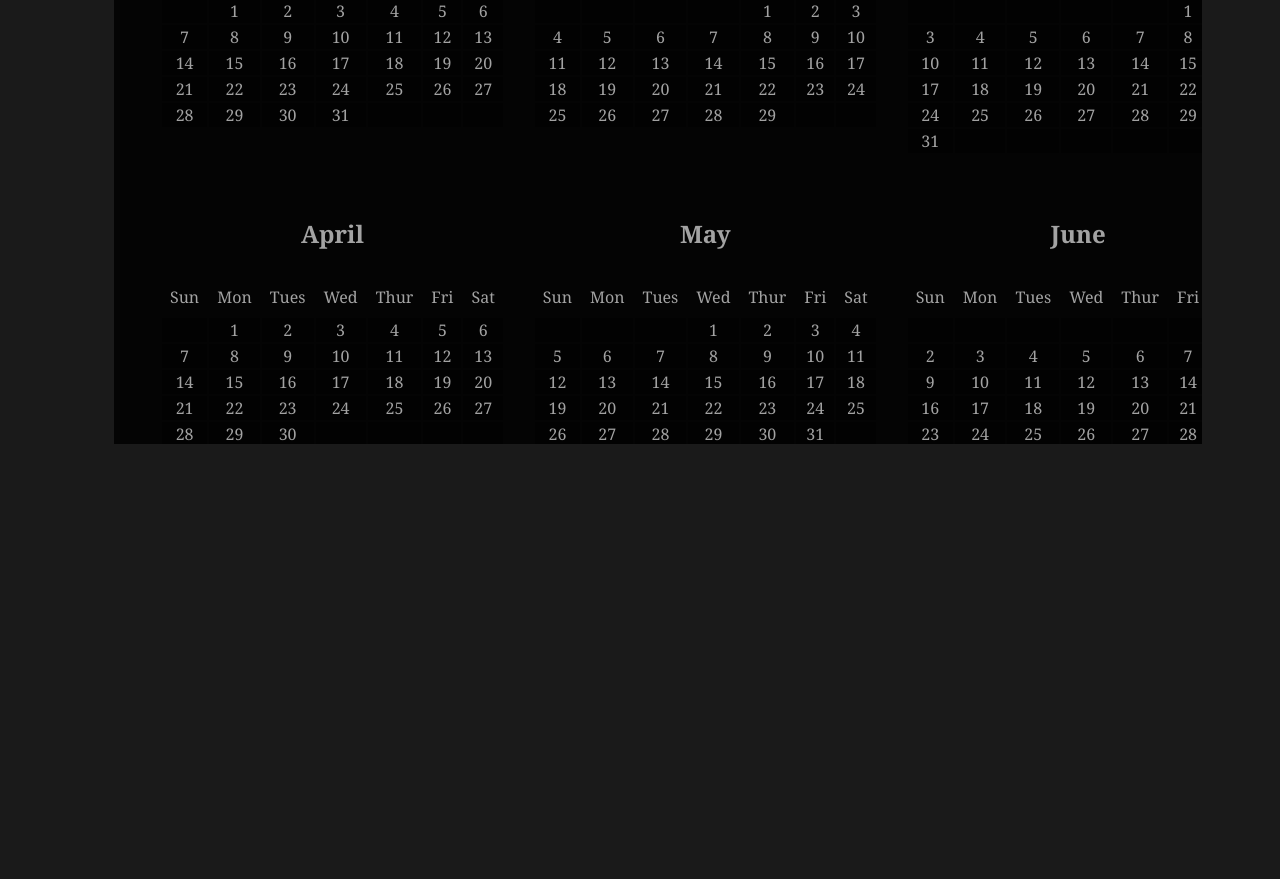
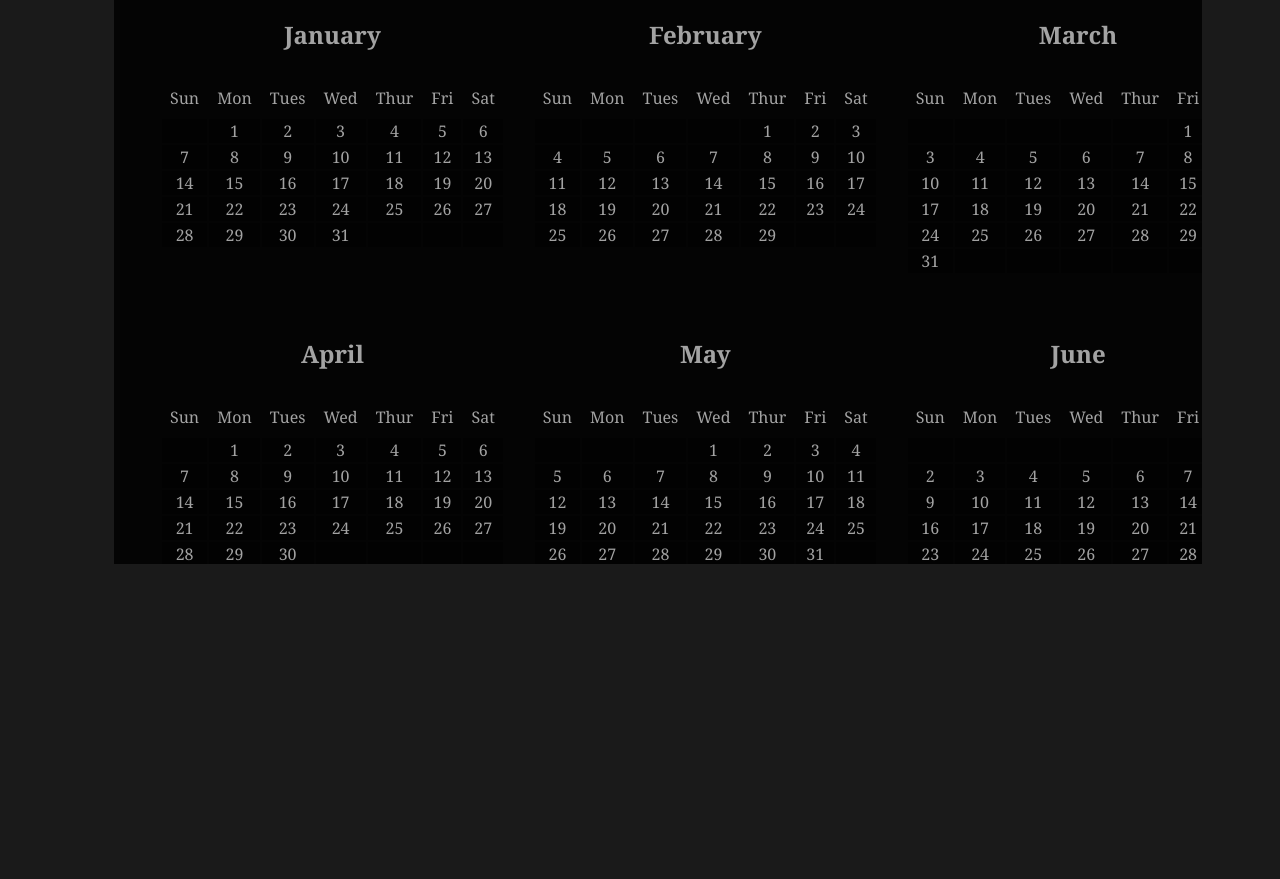
Before and after one commit to Adeyeye-Olumide/didactic-potato, a website built with Parcel: page index.html in a window 1280 px wide. Shown: the part 344-1223 px from the top of the page. Built offline with nearby package versions, Linux system fonts and the light colour scheme; no server answers.

Commit message:
adjusted the alignment of the calendar in the css

```diff
--- a/style.css
+++ b/style.css
@@ -7,7 +7,7 @@ body {
     display: flex;
     flex-direction: row;
     width: 125vw;
-    height: 200vh;
+    height: 230vh;
 
     justify-content: center;
     align-items: center;
```
